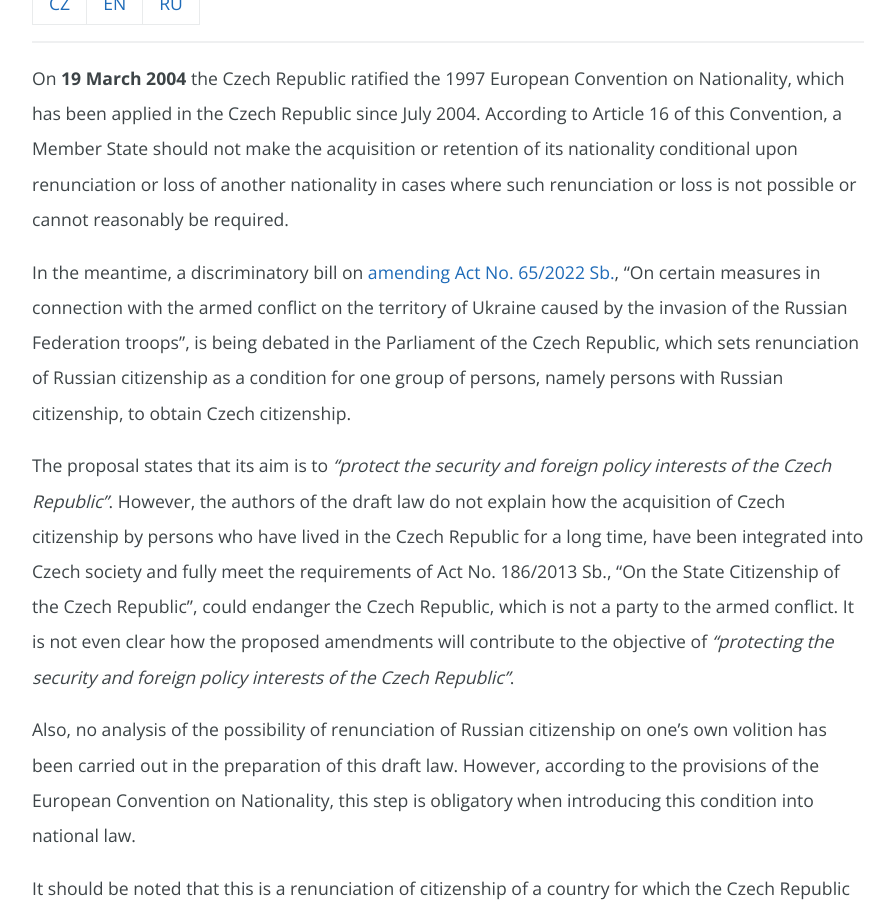
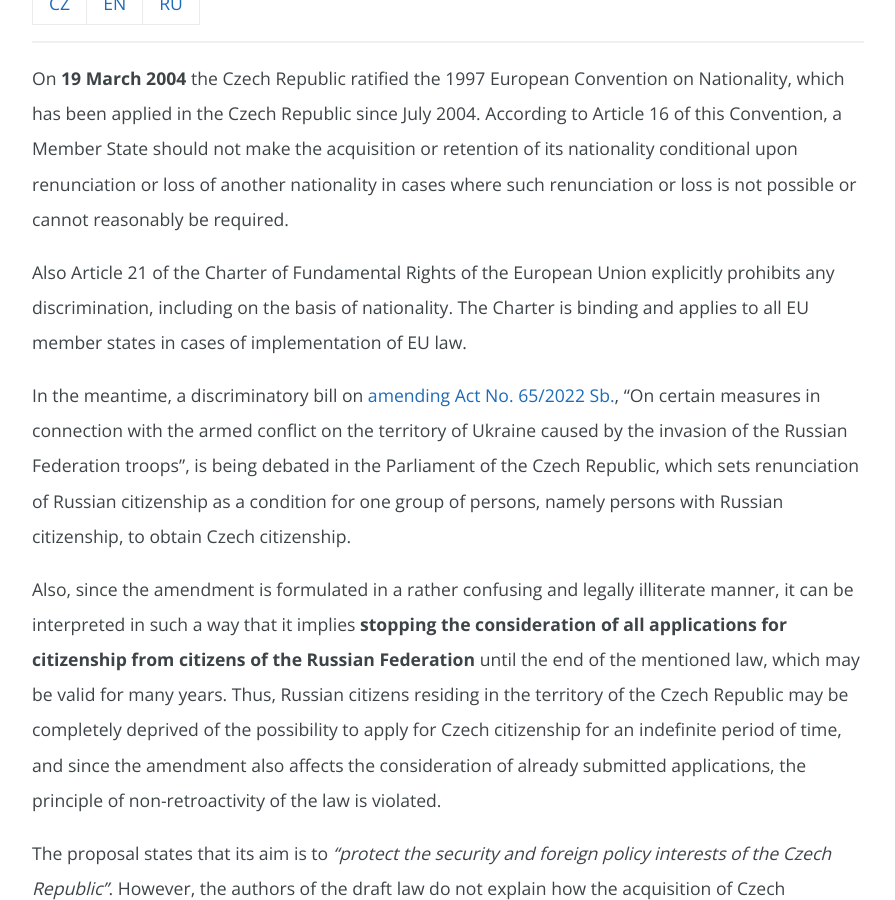
Before and after one commit to thewulf7/jsmelide, a Jekyll site: the page built from index_en.md, in a window 1280 px wide and 900 px high, scrolled down 939 px. Shown: the whole window, without its empty margins (192-1087 px from the left). Built offline with Jekyll 4.4.1, drawn with Linux system fonts in a browser that asks for light colours; comment, search, counter and statistics services are not loaded; our own code applies the rules of GitHub Pages for plain Markdown files.

Commit message:
Update index_en.md

```diff
--- a/index_en.md
+++ b/index_en.md
@@ -10,7 +10,11 @@
 
 On **19 March 2004** the Czech Republic ratified the 1997 European Convention on Nationality, which has been applied in the Czech Republic since July 2004. According to Article 16 of this Convention, a Member State should not make the acquisition or retention of its nationality conditional upon renunciation or loss of another nationality in cases where such renunciation or loss is not possible or cannot reasonably be required.
 
+Also Article 21 of the Charter of Fundamental Rights of the European Union explicitly prohibits any discrimination, including on the basis of nationality. The Charter is binding and applies to all EU member states in cases of implementation of EU law.
+
 In the meantime, a discriminatory bill on [amending Act No. 65/2022 Sb.](https://www.psp.cz/sqw/historie.sqw?o=9&t=727), "On certain measures in connection with the armed conflict on the territory of Ukraine caused by the invasion of the Russian Federation troops", is being debated in the Parliament of the Czech Republic, which sets renunciation of Russian citizenship as a condition for one group of persons, namely persons with Russian citizenship, to obtain Czech citizenship.
+
+Also, since the amendment is formulated in a rather confusing and legally illiterate manner, it can be interpreted in such a way that it implies **stopping the consideration of all applications for citizenship from citizens of the Russian Federation** until the end of the mentioned law, which may be valid for many years. Thus, Russian citizens residing in the territory of the Czech Republic may be completely deprived of the possibility to apply for Czech citizenship for an indefinite period of time, and since the amendment also affects the consideration of already submitted applications, the principle of non-retroactivity of the law is violated.
 
 The proposal states that its aim is to _"protect the security and foreign policy interests of the Czech Republic"_. However, the authors of the draft law do not explain how the acquisition of Czech citizenship by persons who have lived in the Czech Republic for a long time, have been integrated into Czech society and fully meet the requirements of Act No. 186/2013 Sb., "On the State Citizenship of the Czech Republic", could endanger the Czech Republic, which is not a party to the armed conflict. It is not even clear how the proposed amendments will contribute to the objective of _"protecting the security and foreign policy interests of the Czech Republic"_.
 
```
